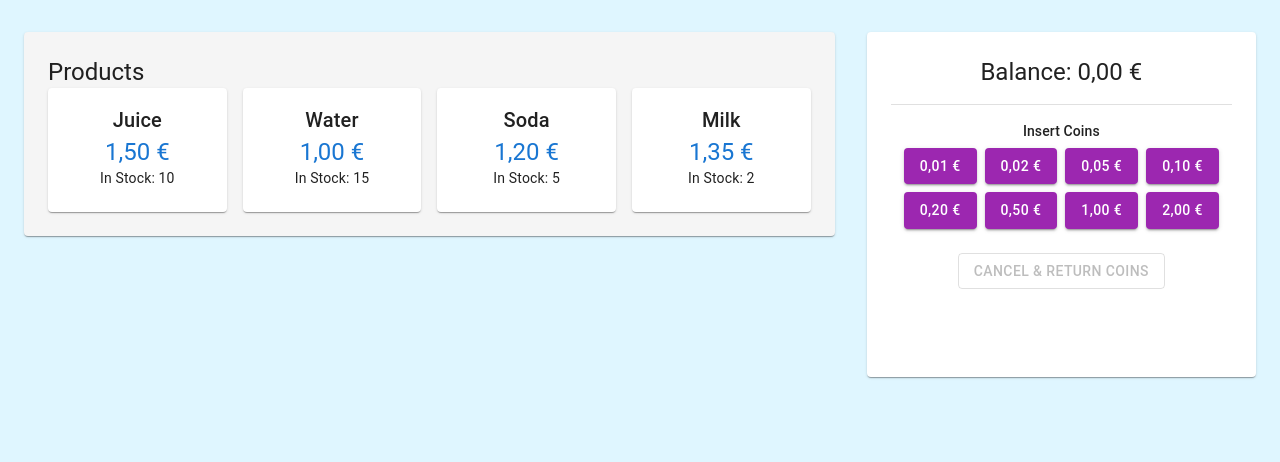
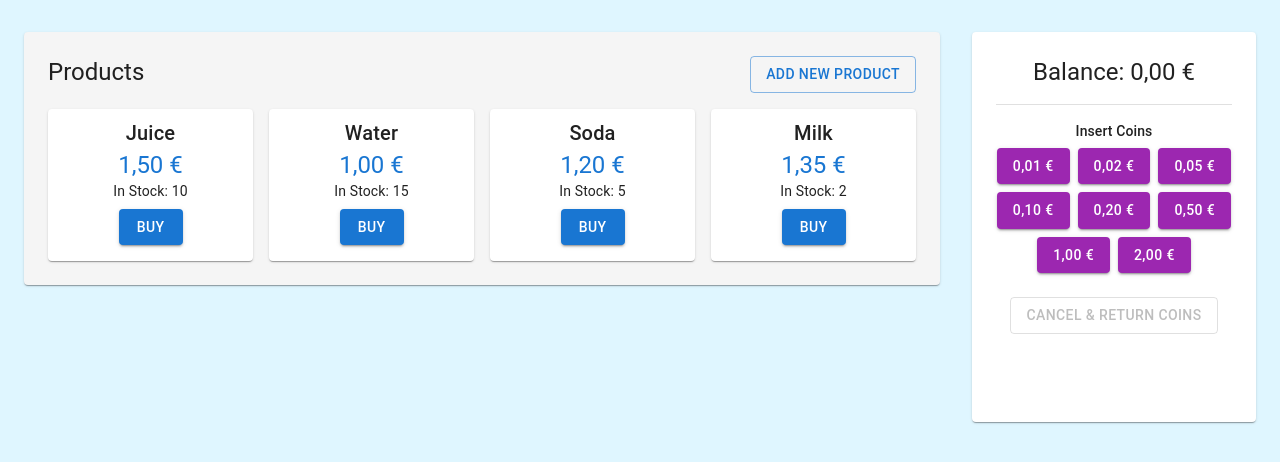
Before and after one commit to TihomirShterev/vending-simulator, a React (Create React App) app: page / in a window 1280 px wide. Shown: the top 462 px of the page. Built offline with nearby package versions, Linux system fonts and the light colour scheme.

Commit message:
feat: Buy product

```diff
--- a/src/App.tsx
+++ b/src/App.tsx
@@ -25,13 +25,32 @@ const App = () => {
     setMessage(`Returned: ${formatMoney(balance)}.`);
   };
 
+  const buy = ({ id, name, price }: Omit<IProduct, "quantity">) => {
+    if (balance < price) {
+      setMessage("Insufficient funds!");
+    } else {
+      setProducts((prev) =>
+        prev.map((p) => (p.id === id ? { ...p, quantity: p.quantity - 1 } : p))
+      );
+
+      const change = balance - price;
+      setBalance(0);
+
+      setMessage(
+        `Purchased "${name}".${
+          change ? ` Change: ${formatMoney(change)}.` : ""
+        }`
+      );
+    }
+  };
+
   return (
     <Container maxWidth="xl" sx={{ py: 4 }}>
       <Grid container spacing={4}>
-        <Grid size={{ xs: 12, md: 8 }}>
-          <InventoryManager products={products} />
+        <Grid size={{ xs: 12, sm: 8, lg: 9 }}>
+          <InventoryManager products={products} onBuy={buy} />
         </Grid>
-        <Grid size={{ xs: 12, md: 4 }}>
+        <Grid size={{ xs: 12, sm: 4, lg: 3 }}>
           <PaymentSystem
             balance={balance}
             onInsertCoin={insertCoin}
--- a/src/components/InventoryManager/InventoryManager.tsx
+++ b/src/components/InventoryManager/InventoryManager.tsx
@@ -1,14 +1,19 @@
-import { Grid, Paper, Typography } from "@mui/material";
+import { Box, Button, Grid, Paper, Typography } from "@mui/material";
 import { InventoryManagerProps } from "./InventoryManager.types";
 import Product from "./Product/Product";
 
-const InventoryManager = ({ products }: InventoryManagerProps) => (
+const InventoryManager = ({ products, onBuy }: InventoryManagerProps) => (
   <Paper sx={{ p: 3, bgcolor: "#f5f5f5" }}>
-    <Typography variant="h5">Products</Typography>
+    <Box
+      sx={{ display: "flex", gap: 1, justifyContent: "space-between", mb: 2 }}
+    >
+      <Typography variant="h5">Products</Typography>
+      <Button variant="outlined">Add New Product</Button>
+    </Box>
     <Grid container spacing={2} alignItems="space-between">
       {products.map((productData) => (
-        <Grid key={productData.id} size={{ xs: 6, sm: 4, md: 3 }}>
-          <Product data={productData} />
+        <Grid key={productData.id} size={{ xs: 6, md: 4, lg: 3 }}>
+          <Product data={productData} onBuy={onBuy} />
         </Grid>
       ))}
     </Grid>
--- a/src/components/InventoryManager/InventoryManager.types.ts
+++ b/src/components/InventoryManager/InventoryManager.types.ts
@@ -2,4 +2,5 @@ import { IProduct } from "../../types/types";
 
 export interface InventoryManagerProps {
   products: IProduct[];
+  onBuy: (product: Omit<IProduct, "quantity">) => void;
 }
--- a/src/components/InventoryManager/Product/Product.tsx
+++ b/src/components/InventoryManager/Product/Product.tsx
@@ -1,10 +1,19 @@
-import { Card, CardContent, Typography } from "@mui/material";
+import {
+  Button,
+  Card,
+  CardActions,
+  CardContent,
+  Typography,
+} from "@mui/material";
 import { formatMoney } from "../../../utils/helpers";
 import { ProductProps } from "./Product.types";
 
-const Product = ({ data: { id, name, price, quantity } }: ProductProps) => (
-  <Card>
-    <CardContent sx={{ textAlign: "center" }}>
+const Product = ({
+  data: { id, name, price, quantity },
+  onBuy,
+}: ProductProps) => (
+  <Card sx={{ p: 1 }}>
+    <CardContent sx={{ textAlign: "center", py: 0 }}>
       <Typography variant="h6">{name}</Typography>
       <Typography color="primary.main" variant="h5">
         {formatMoney(price)}
@@ -13,6 +22,15 @@ const Product = ({ data: { id, name, price, quantity } }: ProductProps) => (
         {quantity === 0 ? "Out of Stock" : `In Stock: ${quantity}`}
       </Typography>
     </CardContent>
+    <CardActions sx={{ display: "flex", justifyContent: "center" }}>
+      <Button
+        variant="contained"
+        disabled={quantity === 0}
+        onClick={() => onBuy({ id, name, price })}
+      >
+        Buy
+      </Button>
+    </CardActions>
   </Card>
 );
 
--- a/src/components/InventoryManager/Product/Product.types.ts
+++ b/src/components/InventoryManager/Product/Product.types.ts
@@ -2,4 +2,5 @@ import { IProduct } from "../../../types/types";
 
 export interface ProductProps {
   data: IProduct;
+  onBuy: (product: Omit<IProduct, "quantity">) => void;
 }
```
